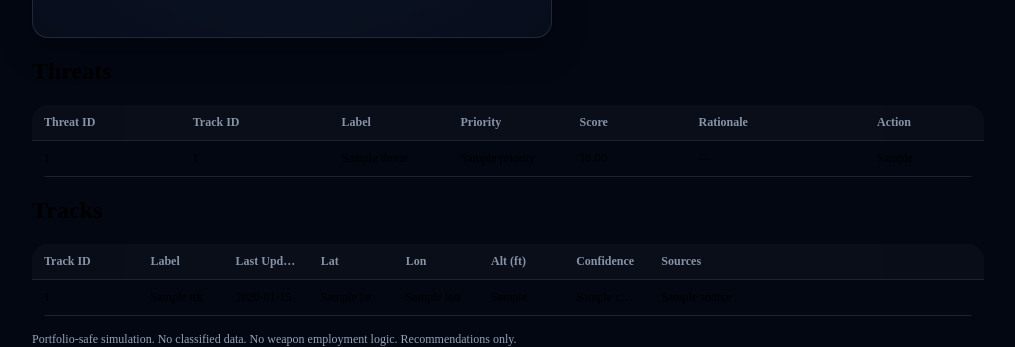
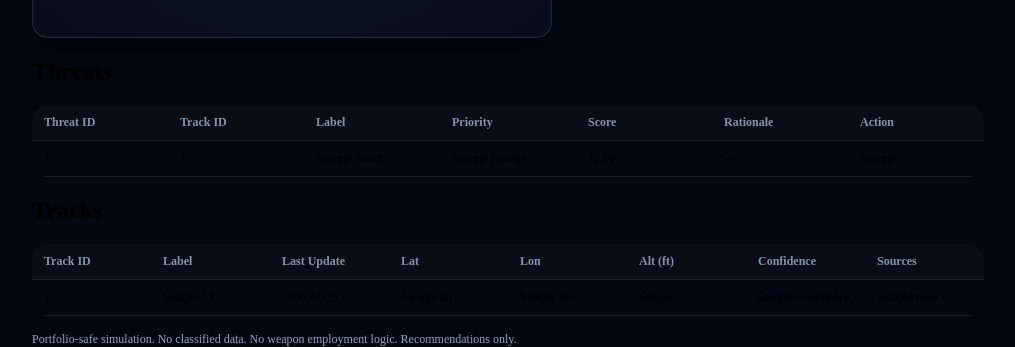
Before and after one commit to ryanwelchtech/iamd-threat-detection-platform, a Python web app: template services/cop-dashboard/app/templates/index.html in a window 1280 px wide. Shown: the part 728-1075 px from the top of the page, without its empty margins (132-1147 px from the left). Run offline with Jinja, Linux system fonts and the light colour scheme; the template is opened without the code that fills it: most values are stand-ins (such as "Sample title", 1, 10 or a date in 2020).

Commit message:
minor tweak

```diff
--- a/services/cop-dashboard/app/templates/index.html
+++ b/services/cop-dashboard/app/templates/index.html
@@ -236,14 +236,6 @@
             }
             .radar-wrap {
                 grid-template-columns: 1fr;
-            }
-        }
-
-        .hide-sm {}
-
-        @media (max-width: 900px) {
-            .hide-sm {
-                display: none;
             }
         }
         /* ---------------------------
@@ -505,6 +497,72 @@
             max-width: 110px;
             overflow: hidden;
             text-overflow: ellipsis;
+        }
+        /* --- MOBILE TABLE FIX OVERRIDES (paste at bottom) --- */
+        /* Keep background from showing white gaps on iOS */
+
+        html,
+        body {
+            height: 100%;
+            background: #030712 !important;
+        }
+
+        body {
+            min-height: 100vh;
+        }
+        /* Make table containers never push layout wider than cards */
+
+        .table-wrap {
+            width: 100%;
+            max-width: 100%;
+            overflow-x: auto;
+            -webkit-overflow-scrolling: touch;
+        }
+        /* Force predictable sizing so new content doesn't re-expand the page */
+
+        .table-wrap table {
+            width: 100%;
+            max-width: 100%;
+            table-layout: fixed;
+            /* KEY: stops content from changing table width */
+            min-width: 0;
+            /* KEY: prevents “minimum intrinsic width” blowouts */
+        }
+        /* Keep headers visible and stable */
+
+        .table-wrap thead th {
+            white-space: nowrap;
+        }
+        /* Default cells: don’t expand layout */
+
+        .table-wrap td,
+        .table-wrap th {
+            overflow: hidden;
+            text-overflow: ellipsis;
+            white-space: nowrap;
+        }
+        /* Allow rationale to wrap (so it doesn't force width) */
+
+        .table-wrap td.rationale-cell {
+            white-space: normal !important;
+            overflow: visible;
+            text-overflow: clip;
+            word-break: break-word;
+            overflow-wrap: anywhere;
+        }
+        /* Sources can also be long—truncate safely */
+
+        .table-wrap td.sources-cell {
+            white-space: nowrap !important;
+            overflow: hidden;
+            text-overflow: ellipsis;
+        }
+        /* If your Rationale/Sources columns use .hide-sm, keep them visible */
+
+        @media (max-width: 900px) {
+            .hide-sm {
+                display: table-cell !important;
+            }
         }
     </style>
 </head>
```
